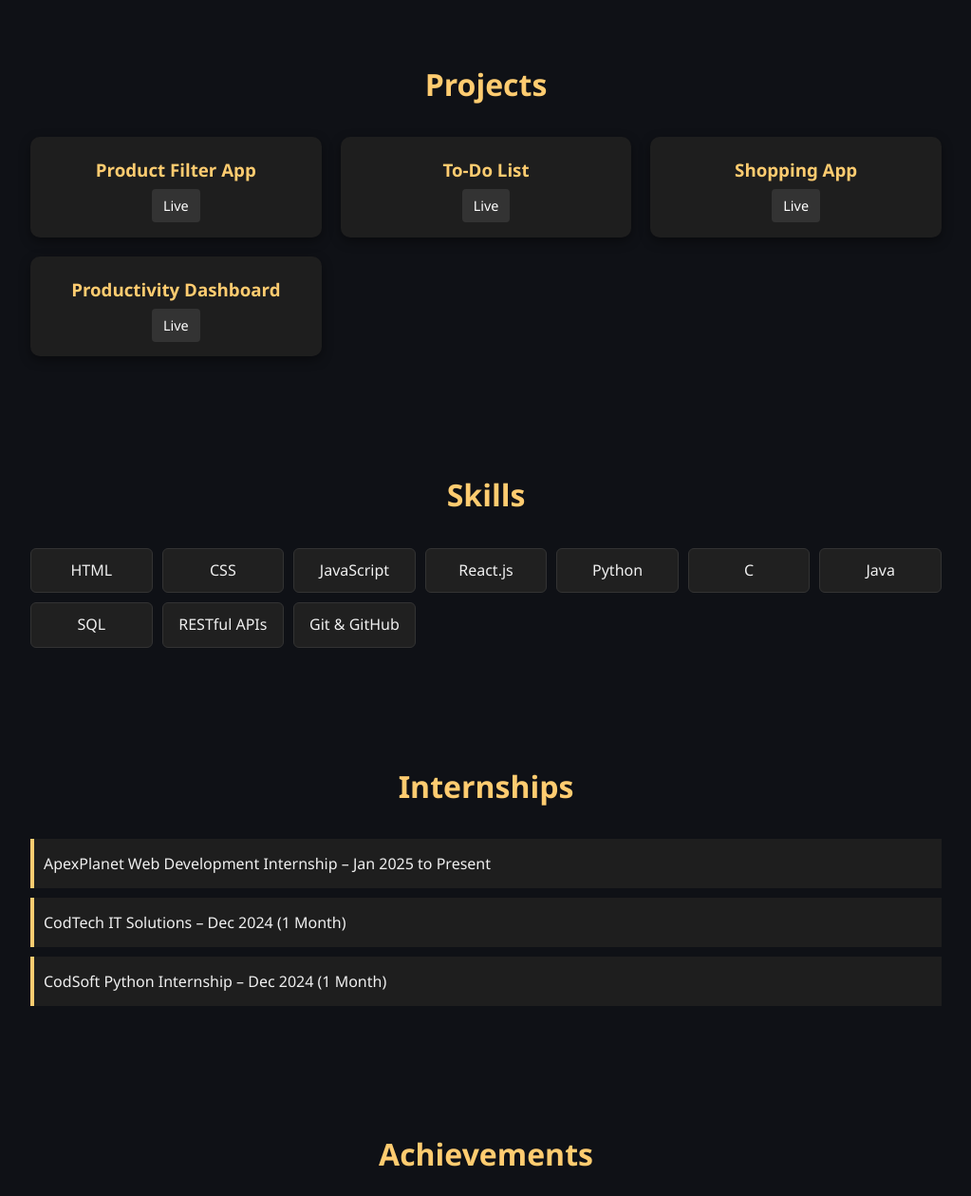
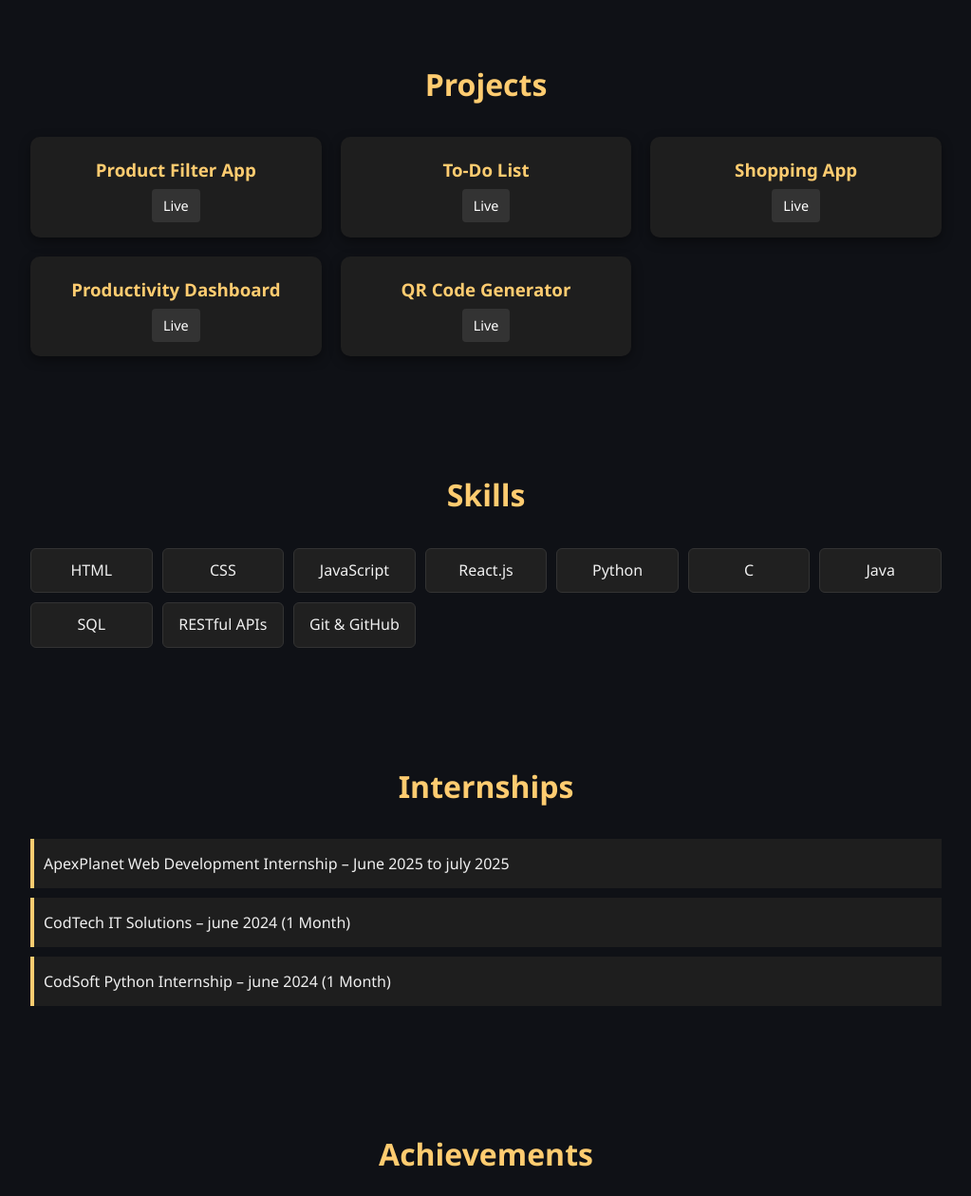
Before and after one commit to sakshig130/Portfolio, a plain HTML site: page index.html in a window 1280 px wide. Shown: the part 1398-2657 px from the top of the page at 95% size, without its empty margins (128-1151 px from the left). Drawn offline with Linux system fonts and the light colour scheme.

Commit message:
Added project

```diff
--- a/index.html
+++ b/index.html
@@ -73,7 +73,11 @@
       <div class="project">
         <h3>Productivity Dashboard</h3>
         <a href="https://sakshig130.github.io/productivity-dashboard/" target="_blank">Live</a>
-    </div>
+      </div>
+      <div class="project">
+        <h3>QR Code Generator</h3>
+        <a href="https://sakshig130.github.io/QR-Code-Generator/" target="_blank">Live</a>
+      </div>
   </section>
 
   <!-- Skills Section -->
@@ -97,9 +101,9 @@
   <section class="internships" id="internships">
     <h2>Internships</h2>
     <ul>
-      <li>ApexPlanet Web Development Internship – Jan 2025 to Present</li>
-      <li>CodTech IT Solutions – Dec 2024 (1 Month)</li>
-      <li>CodSoft Python Internship – Dec 2024 (1 Month)</li>
+      <li>ApexPlanet Web Development Internship – June 2025 to july 2025</li>
+      <li>CodTech IT Solutions – june 2024 (1 Month)</li>
+      <li>CodSoft Python Internship – june 2024 (1 Month)</li>
     </ul>
   </section>
 
```
